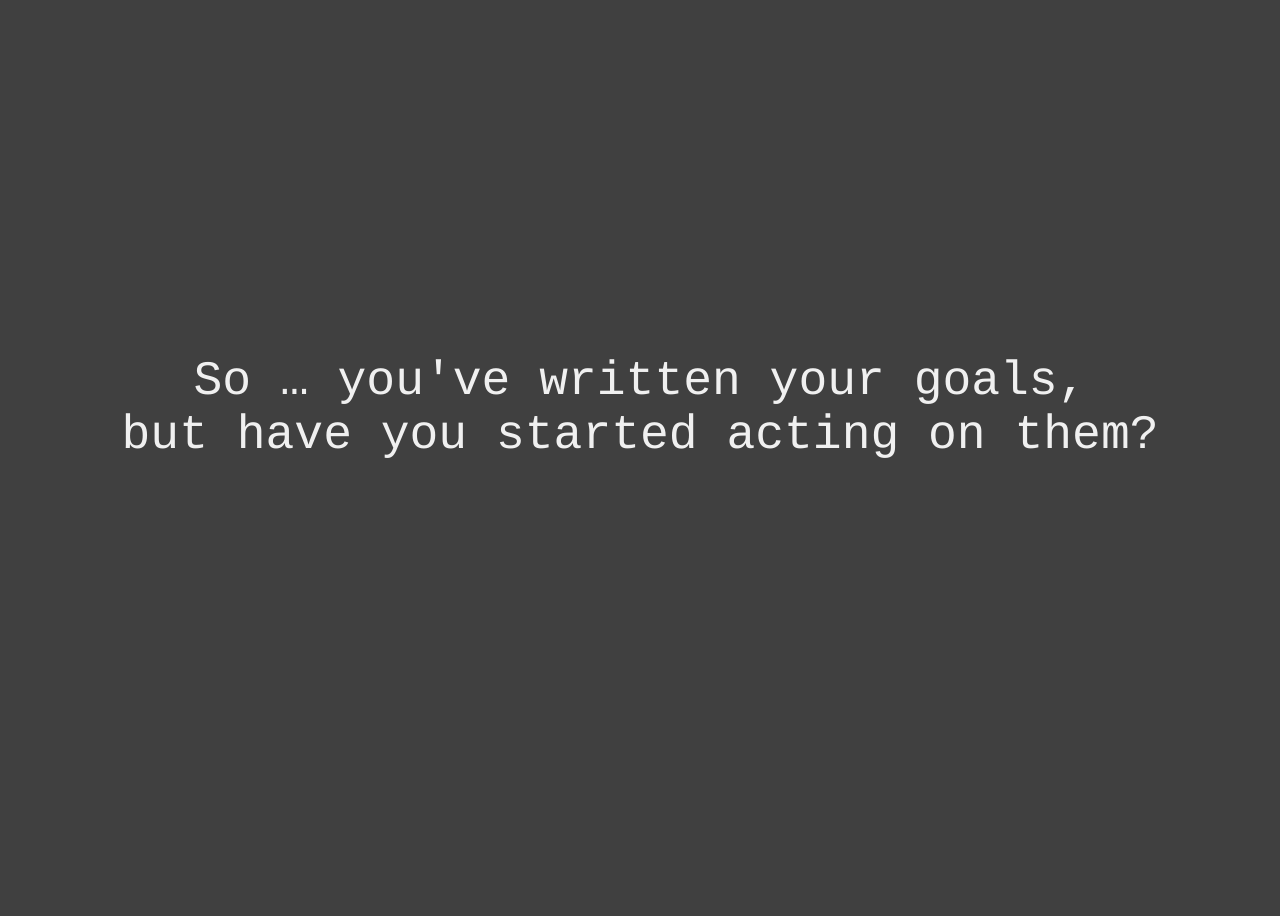
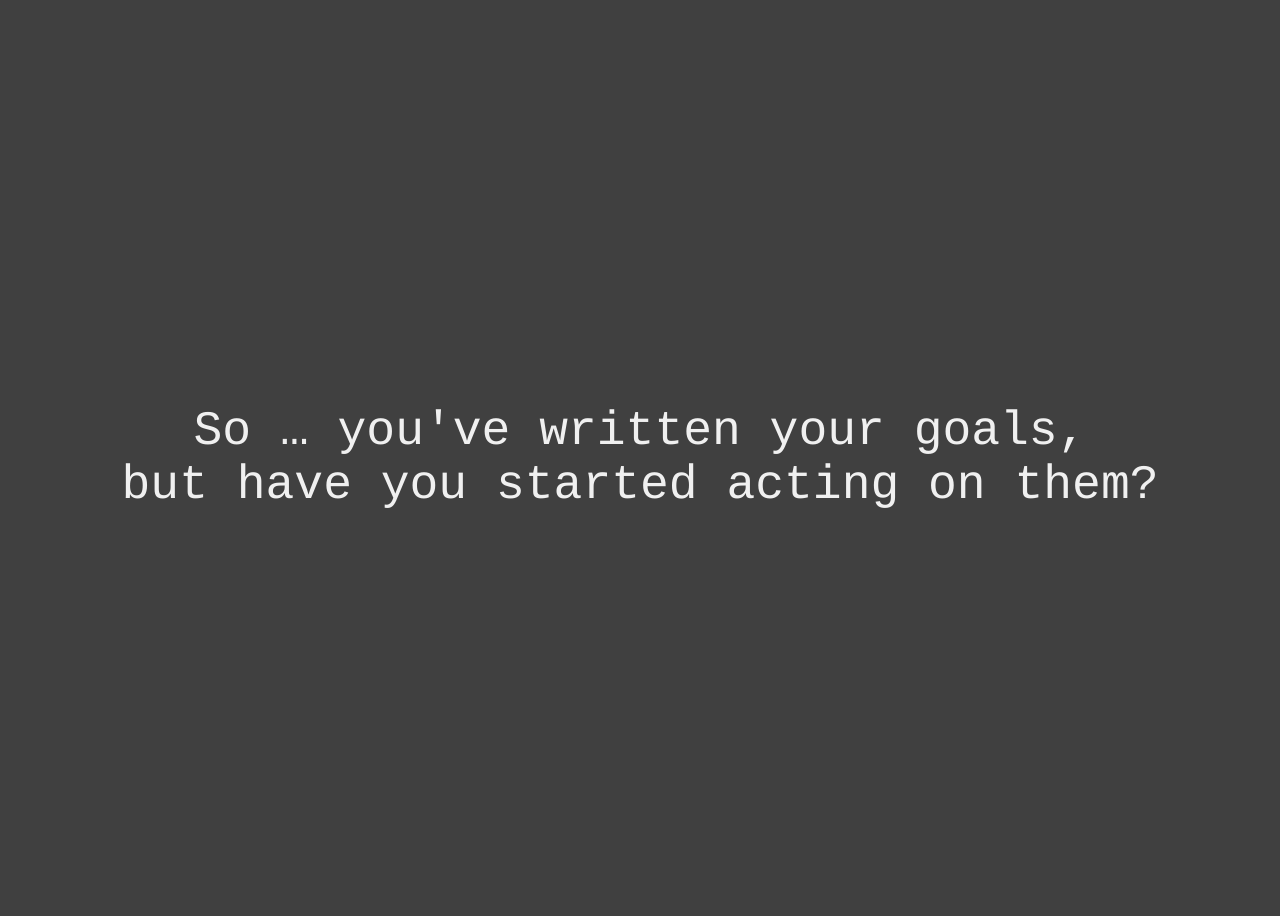
Before and after one commit to TicketmasterMobileStudio/ticketmastermobilestudio.github.io, a Jekyll site: the page images/motd.html, which Jekyll copies as it is, in a window 1280 px wide. Built offline with Jekyll 4.4.1, drawn with Linux system fonts in a browser that asks for light colours.

Commit message:
Adjusted container height on motd

```diff
--- a/images/motd.html
+++ b/images/motd.html
@@ -4,7 +4,7 @@
     <meta http-equiv="refresh" content="60">
 	<style>
 		div.container {
-    		height: 800px;
+    		height: 900px;
     		position: relative
     	}
 		div.container p {
```
